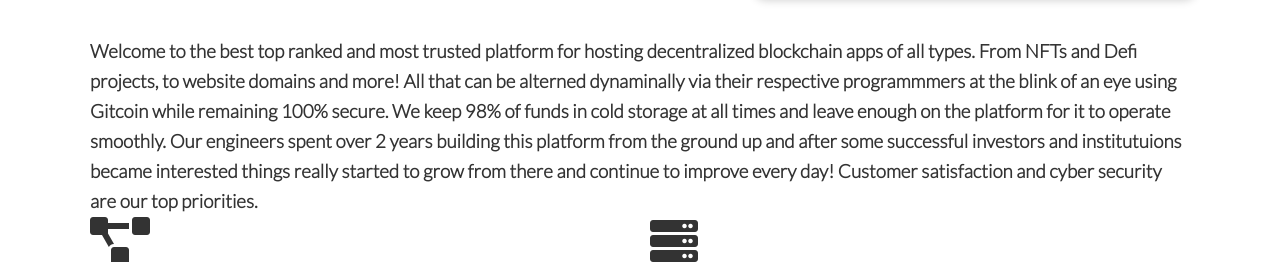
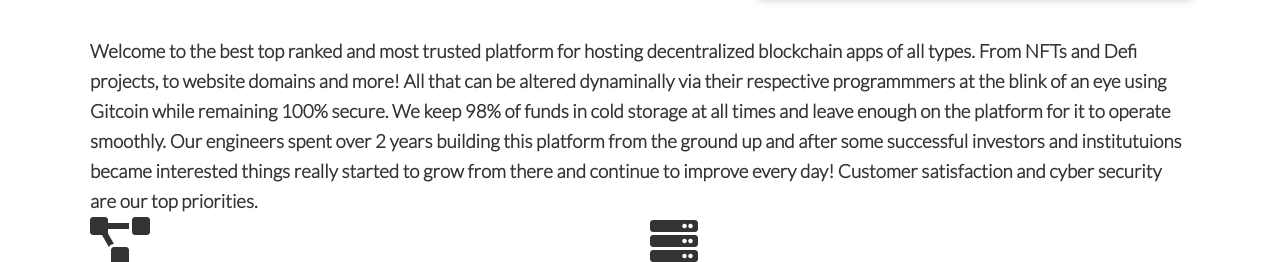
Before and after one commit to ForrestPangle/Pang-s-Site, a plain HTML site: page index.html in a window 1280 px wide. Shown: the part 533-795 px from the top of the page. Drawn offline with Linux system fonts and the light colour scheme.

Commit message:
fixed typos

```diff
--- a/index.html
+++ b/index.html
@@ -54,7 +54,7 @@
         <section class="stats">
             <div class="container">
                 <h3 class="stats-heading text-center my-1">
-                    Welcome to the best top ranked and most trusted platform for hosting decentralized blockchain apps of all types. From NFTs and Defi projects, to website domains and more! All that can be alterned dynaminally via their respective programmmers at the blink of an eye using Gitcoin while remaining 100% secure. We keep 98% of funds in cold storage at all times and leave enough on the platform for it to operate smoothly. Our engineers spent over 2 years building this platform from the ground up and after some successful investors and institutuions became interested things really started to grow from there and continue to improve every day! Customer satisfaction and cyber security are our top priorities.
+                    Welcome to the best top ranked and most trusted platform for hosting decentralized blockchain apps of all types. From NFTs and Defi projects, to website domains and more! All that can be altered dynaminally via their respective programmmers at the blink of an eye using Gitcoin while remaining 100% secure. We keep 98% of funds in cold storage at all times and leave enough on the platform for it to operate smoothly. Our engineers spent over 2 years building this platform from the ground up and after some successful investors and institutuions became interested things really started to grow from there and continue to improve every day! Customer satisfaction and cyber security are our top priorities.
                 </h3>
 
                 <div class="grid grid-3 text-center my-4">
```
